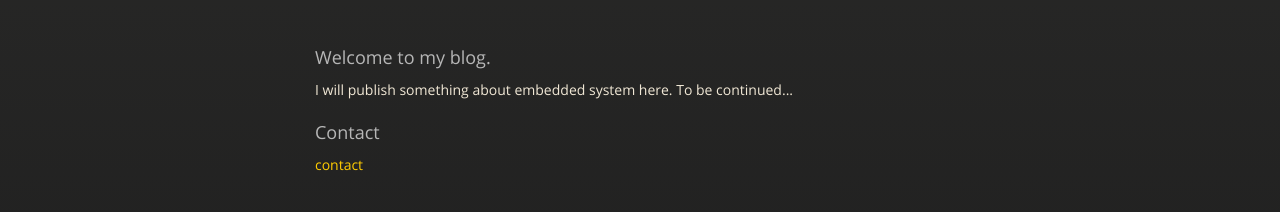
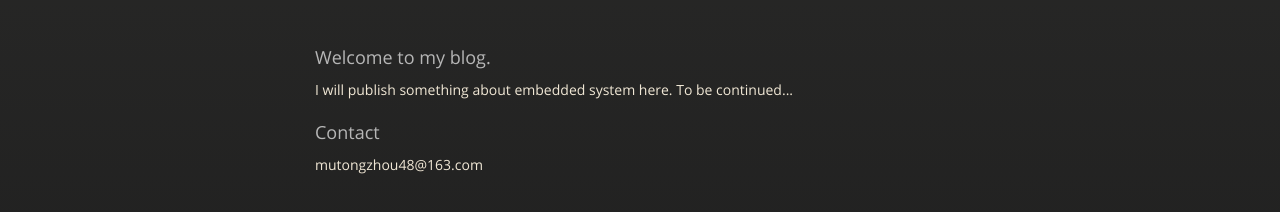
Before and after one commit to Lonely-wind/Lonely-wind.github.io, a plain HTML site: page index.html in a window 1280 px wide. Shown: the part 226-438 px from the top of the page. Drawn offline with nearby package versions, Linux system fonts and the light colour scheme.

Commit message:
Update index.html

```diff
--- a/index.html
+++ b/index.html
@@ -44,7 +44,7 @@ To be continued...</p>
 <h3>
 <a id="contact" class="anchor" href="#contact" aria-hidden="true"><span aria-hidden="true" class="octicon octicon-link"></span></a>Contact</h3>
 
-<p><a href="mutongzhou48@163.com">contact</a></p>
+<p> mutongzhou48@163.com </p>
       </section>
 
     </div>
```
